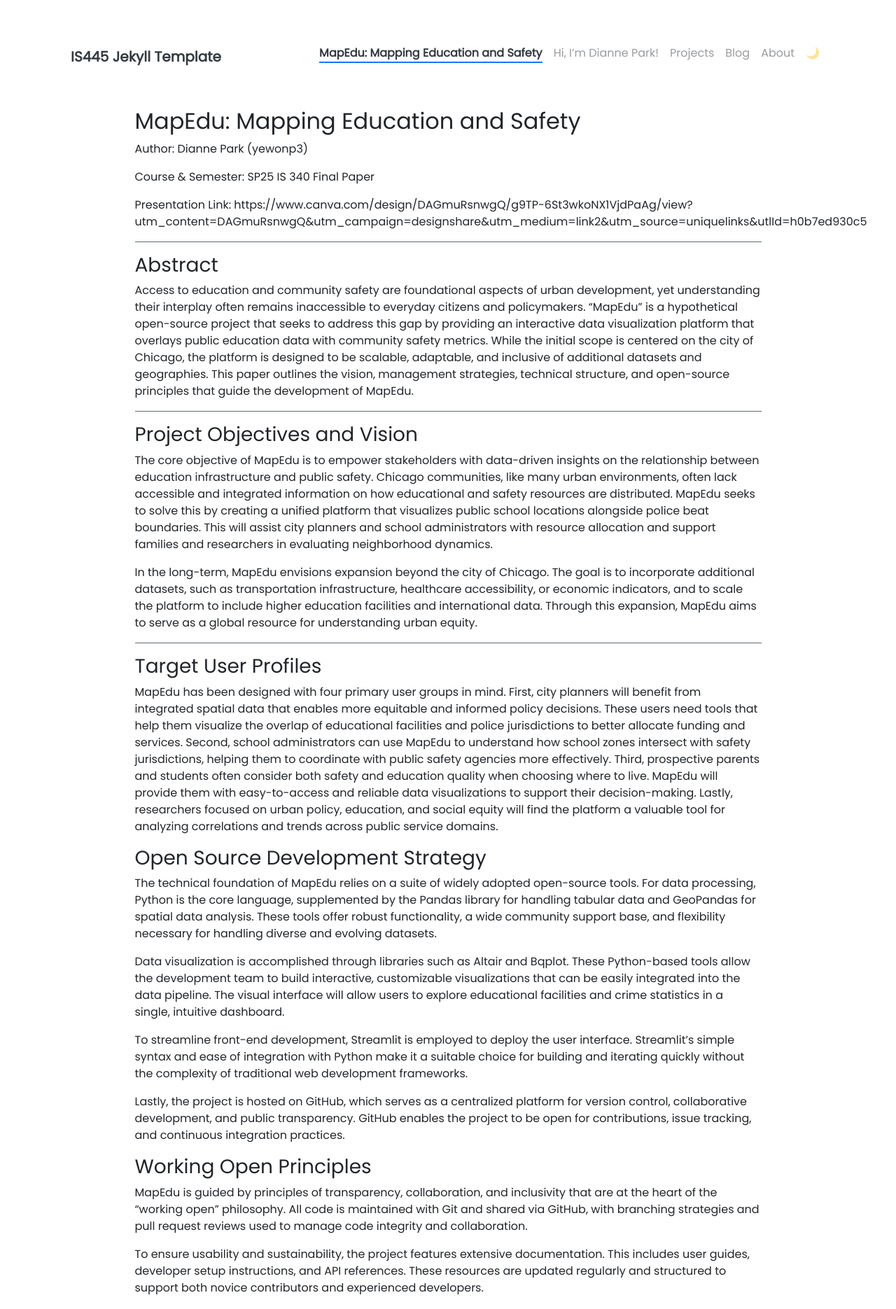
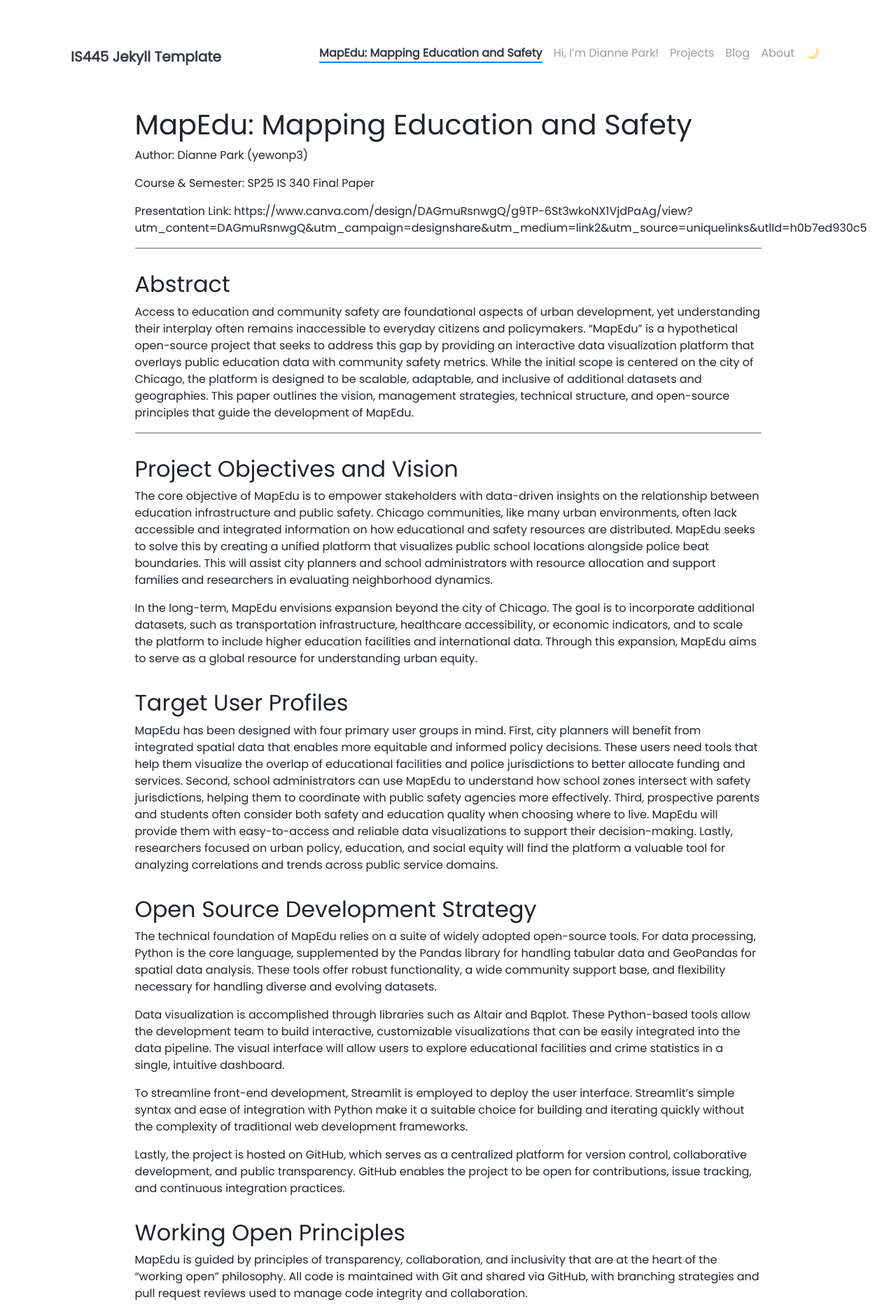
Before and after one commit to diannepark/diannepark.github.io, a Jekyll site: the page built from DIANNE_PARK(yewonp3).md, in a window 1280 px wide. Shown: the top 1870 px of the page at 70% size. Built offline with Jekyll 4.4.1, drawn with Linux system fonts in a browser that asks for light colours; nearby versions of some CDN libraries; our own code applies the rules of GitHub Pages for plain Markdown files.

```diff
--- a/DIANNE_PARK(yewonp3).md
+++ b/DIANNE_PARK(yewonp3).md
@@ -1,4 +1,4 @@
-## MapEdu: Mapping Education and Safety
+# MapEdu: Mapping Education and Safety
 
 Author: Dianne Park (yewonp3)
 
@@ -8,27 +8,25 @@ Presentation Link: https://www.canva.com/design/DAGmuRsnwgQ/g9TP-6St3wkoNX1VjdPa
 
 ---
 
-### Abstract
+## Abstract
 
 Access to education and community safety are foundational aspects of urban development, yet understanding their interplay often remains inaccessible to everyday citizens and policymakers. "MapEdu" is a hypothetical open-source project that seeks to address this gap by providing an interactive data visualization platform that overlays public education data with community safety metrics. While the initial scope is centered on the city of Chicago, the platform is designed to be scalable, adaptable, and inclusive of additional datasets and geographies. This paper outlines the vision, management strategies, technical structure, and open-source principles that guide the development of MapEdu.
 
 ---
 
-### Project Objectives and Vision
+## Project Objectives and Vision
 
 The core objective of MapEdu is to empower stakeholders with data-driven insights on the relationship between education infrastructure and public safety. Chicago communities, like many urban environments, often lack accessible and integrated information on how educational and safety resources are distributed. MapEdu seeks to solve this by creating a unified platform that visualizes public school locations alongside police beat boundaries. This will assist city planners and school administrators with resource allocation and support families and researchers in evaluating neighborhood dynamics.
 
 In the long-term, MapEdu envisions expansion beyond the city of Chicago. The goal is to incorporate additional datasets, such as transportation infrastructure, healthcare accessibility, or economic indicators, and to scale the platform to include higher education facilities and international data. Through this expansion, MapEdu aims to serve as a global resource for understanding urban equity.
 
-___
 
-### Target User Profiles
+## Target User Profiles
 
 MapEdu has been designed with four primary user groups in mind. First, city planners will benefit from integrated spatial data that enables more equitable and informed policy decisions. These users need tools that help them visualize the overlap of educational facilities and police jurisdictions to better allocate funding and services. Second, school administrators can use MapEdu to understand how school zones intersect with safety jurisdictions, helping them to coordinate with public safety agencies more effectively. Third, prospective parents and students often consider both safety and education quality when choosing where to live. MapEdu will provide them with easy-to-access and reliable data visualizations to support their decision-making. Lastly, researchers focused on urban policy, education, and social equity will find the platform a valuable tool for analyzing correlations and trends across public service domains.
 
 
-
-### Open Source Development Strategy
+## Open Source Development Strategy
 
 The technical foundation of MapEdu relies on a suite of widely adopted open-source tools. For data processing, Python is the core language, supplemented by the Pandas library for handling tabular data and GeoPandas for spatial data analysis. These tools offer robust functionality, a wide community support base, and flexibility necessary for handling diverse and evolving datasets.
 
@@ -39,8 +37,7 @@ To streamline front-end development, Streamlit is employed to deploy the user in
 Lastly, the project is hosted on GitHub, which serves as a centralized platform for version control, collaborative development, and public transparency. GitHub enables the project to be open for contributions, issue tracking, and continuous integration practices.
 
 
-
-### Working Open Principles
+## Working Open Principles
 
 MapEdu is guided by principles of transparency, collaboration, and inclusivity that are at the heart of the "working open" philosophy. All code is maintained with Git and shared via GitHub, with branching strategies and pull request reviews used to manage code integrity and collaboration.
 
@@ -49,8 +46,7 @@ To ensure usability and sustainability, the project features extensive documenta
 The platform is released under an open-source license, such as MIT or GPL, allowing users to freely reuse, adapt, and build upon the software. Contributor guidelines and a code of conduct ensure a welcoming and respectful community. Furthermore, community engagement is maintained through public forums, issue discussions, and periodic virtual meetings to review the roadmap and gather feedback.
 
 
-
-### Technical Debts and Mitigation Strategies
+## Technical Debts and Mitigation Strategies
 
 Like many software projects, MapEdu faces challenges associated with technical debt. These challenges are categorized into three main phases: initial development, long-term maintenance, and mitigation planning.
 
@@ -61,8 +57,7 @@ Over a five-year outlook, other sources of technical debt may arise. Software li
 To mitigate these risks, MapEdu employs version pinning to stabilize the development environment, ensuring that library updates do not unexpectedly break the system. A modular codebase allows individual components to be updated independently, improving maintainability. The platform is designed with cloud hosting in mind, making it easier to migrate to services like AWS or Azure when demand increases. Finally, robust documentation and internal code comments reduce the project’s reliance on any single contributor’s knowledge.
 
 
-
-### Development Workflow and Timeline
+## Development Workflow and Timeline
 
 | ![](https://github.com/OREL-group/Project-Management/blob/e3269b8d32d8f9e1d260021f91f7445136e3a028/FINAL%20PAPERS/IS%20340%20Workflow.png) |
 | :--: |
@@ -95,8 +90,7 @@ In the final three weeks, the project is deployed using Streamlit. Documentation
 * **Step 10 / Week 10:** Final testing and polish phase—review all platform components for stability, responsiveness, and clarity. Launch the final version of MapEdu and promote the repository for public access and collaboration via GitHub.
 
 
-
-### Project Governance and Sustainability
+## Project Governance and Sustainability
 
 MapEdu adopts a structured but open approach to project governance. A core team of maintainers is responsible for reviewing pull requests, resolving issues, and maintaining the project roadmap. These maintainers are expected to rotate responsibilities to avoid burnout and promote knowledge transfer.
 
@@ -105,8 +99,7 @@ To sustain long-term development, MapEdu explores partnerships with civic techno
 Transparency is a core value. Regular updates on progress, challenges, and community metrics are shared through project newsletters or blog posts. This ensures accountability and builds trust with the user and contributor base.
 
 
-
-### Future Expansion and Impact
+## Future Expansion and Impact
 
 As the platform matures, several paths for expansion are envisioned. MapEdu aims to include additional data types such as environmental quality metrics, public transportation accessibility, and housing data. By layering these datasets, users can gain deeper insights into the structural conditions that affect educational and safety outcomes.
 
@@ -115,7 +108,6 @@ The platform also seeks to expand geographically, integrating data from other U.
 MapEdu’s impact extends beyond software. By conducting workshops and creating educational content, the project will promote open data literacy and community engagement. These efforts support a more informed public and foster a culture of data transparency.
 
 
-
-### Conclusion
+## Conclusion
 
 MapEdu is not just a mapping platform—it is a tool for civic empowerment. By integrating education and safety data into a single, accessible interface and grounding the project in open-source and working open principles, MapEdu seeks to democratize urban data and promote equity. Its modular architecture, community-oriented design, and transparent governance make it a model for future civic tech projects. As the project grows, it will continue to evolve in response to community needs, technological advancements, and new opportunities for collaboration.
```
